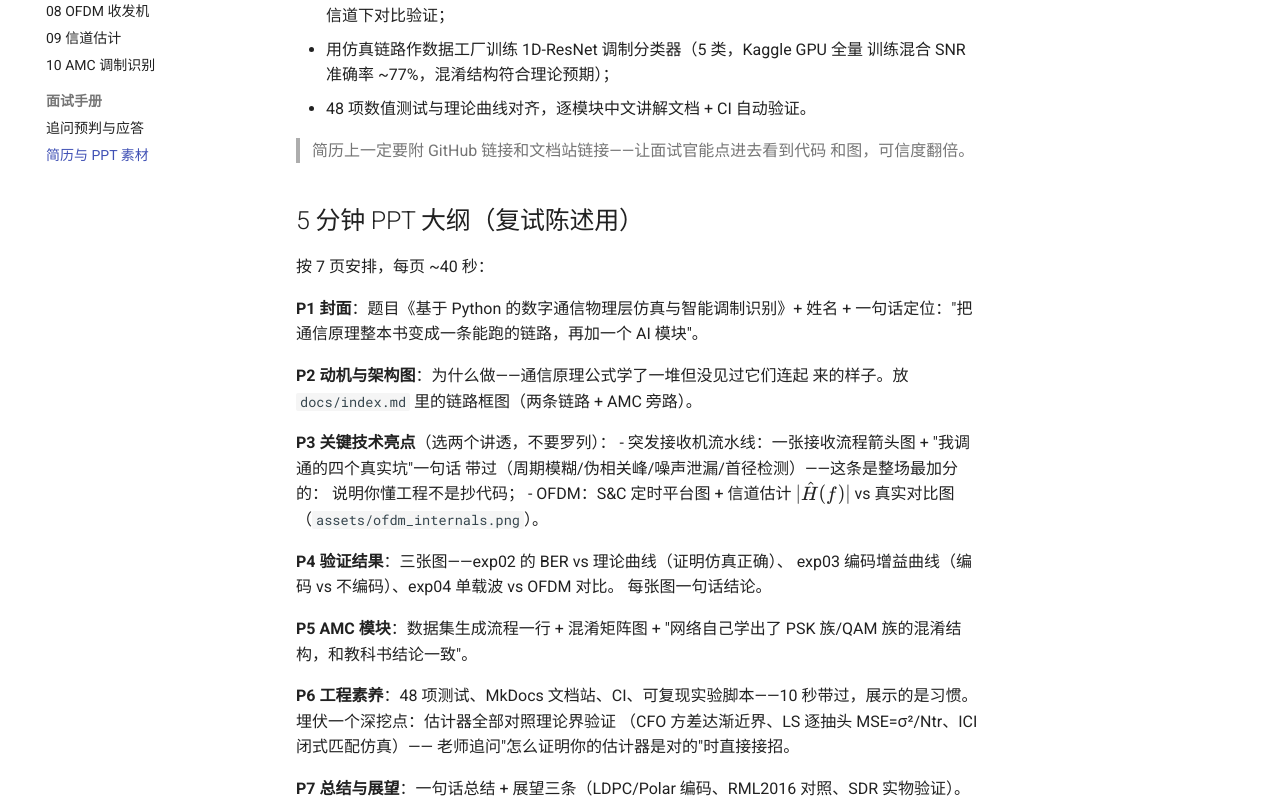
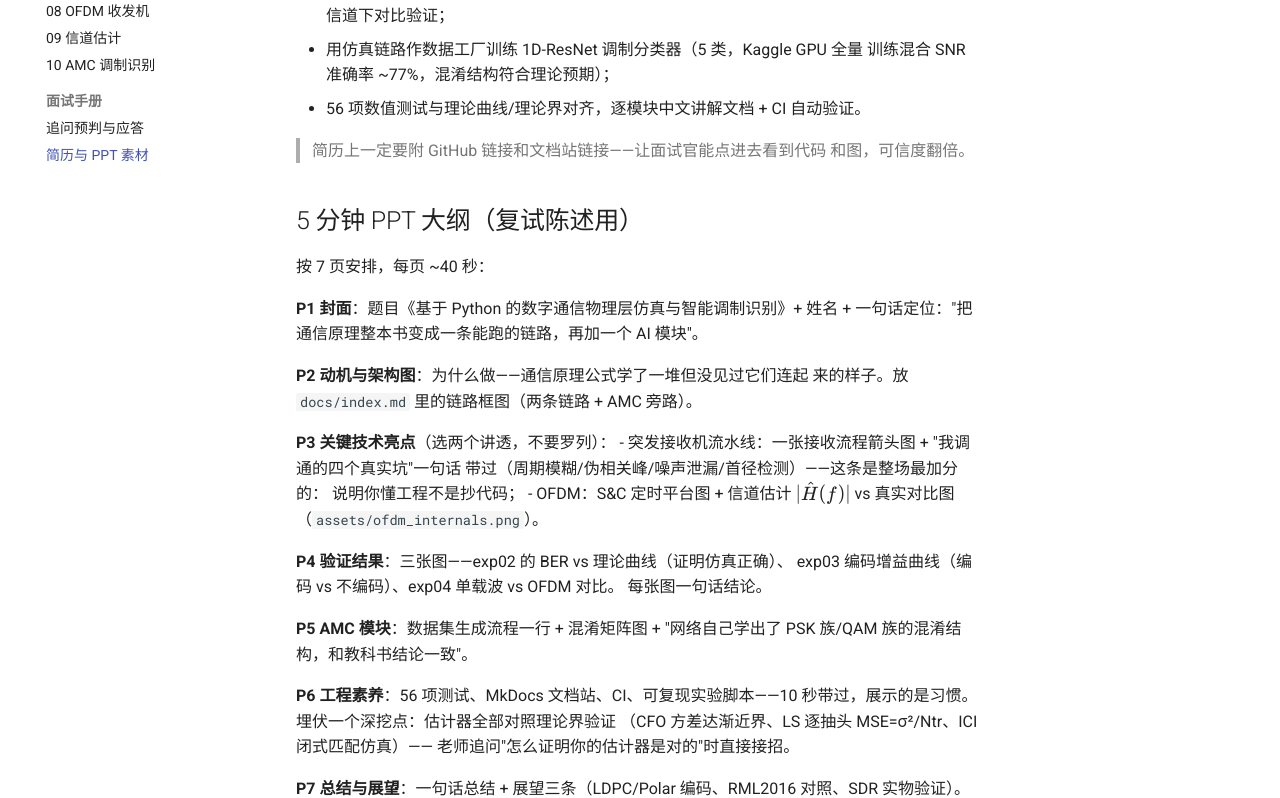
Before and after one commit to YZml1507/phy-layer-sim-amc, an MkDocs documentation site: the page built from docs/interview/resume-ppt.md, in a window 1280 px wide and 1400 px high. Shown: the part 405-1203 px from the top of the window. Built offline with MkDocs 1.6.1 and Material for MkDocs 9.7.7, drawn with Linux system fonts in a browser that asks for light colours; comment, search, counter and statistics services are not loaded.

Commit message:
docs: 测试计数 48→56（理论界固化测试计入）
Co-Authored-By: Devin AI <158243242+devin-ai-integration[bot]@users.noreply.github.com>

```diff
--- a/docs/interview/resume-ppt.md
+++ b/docs/interview/resume-ppt.md
@@ -12,7 +12,7 @@
   与单载波方案在同信道下对比验证；
 - 用仿真链路作数据工厂训练 1D-ResNet 调制分类器（5 类，Kaggle GPU 全量
   训练混合 SNR 准确率 ~77%，混淆结构符合理论预期）；
-- 48 项数值测试与理论曲线对齐，逐模块中文讲解文档 + CI 自动验证。
+- 56 项数值测试与理论曲线/理论界对齐，逐模块中文讲解文档 + CI 自动验证。
 
 > 简历上一定要附 GitHub 链接和文档站链接——让面试官能点进去看到代码
 > 和图，可信度翻倍。
@@ -42,7 +42,7 @@ exp03 编码增益曲线（编码 vs 不编码）、exp04 单载波 vs OFDM 对
 **P5 AMC 模块**：数据集生成流程一行 + 混淆矩阵图 + "网络自己学出了
 PSK 族/QAM 族的混淆结构，和教科书结论一致"。
 
-**P6 工程素养**：48 项测试、MkDocs 文档站、CI、可复现实验脚本——10
+**P6 工程素养**：56 项测试、MkDocs 文档站、CI、可复现实验脚本——10
 秒带过，展示的是习惯。埋伏一个深挖点：估计器全部对照理论界验证
 （CFO 方差达渐近界、LS 逐抽头 MSE=σ²/Ntr、ICI 闭式匹配仿真）——
 老师追问"怎么证明你的估计器是对的"时直接接招。
```
Also changed, not shown: README.md (+1 -1 lines).
